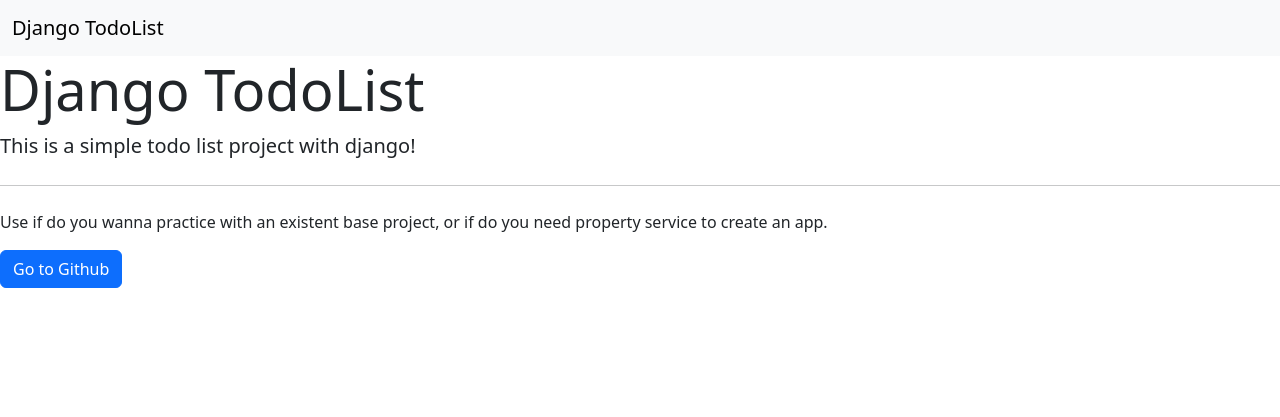
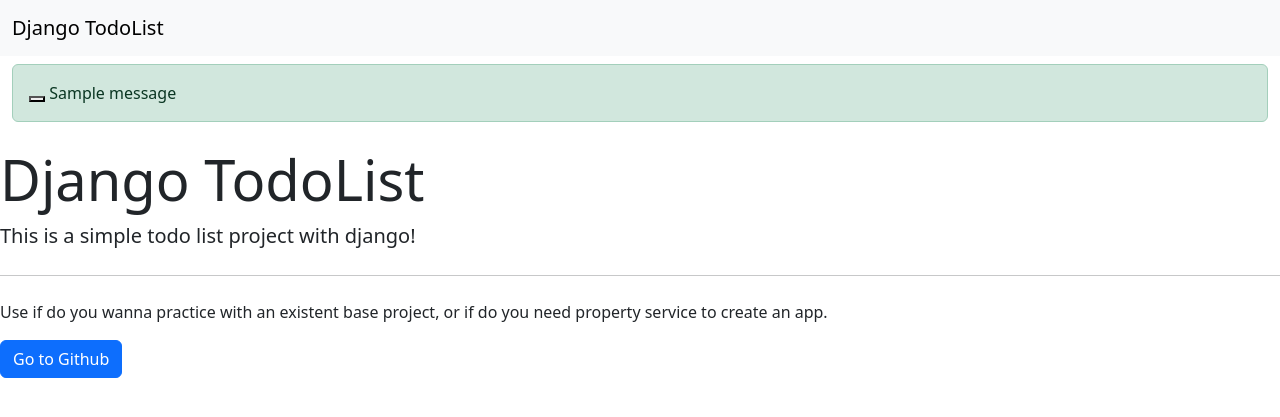
Before and after one commit to AleejandroReyna/django-todolist, a Django app: page / in a window 1280 px wide. Shown: the top 417 px of the page. Run offline with Django 3.2, Linux system fonts and the light colour scheme; tables that the repository leaves empty hold one stand-in row (values such as "Sample post"); one stand-in notice (Sample message) is shown; some libraries are stand-ins or nearby versions.

Commit message:
Added login and alerts

```diff
--- /dev/null
+++ b/templates/common/alerts.html
@@ -0,0 +1,30 @@
+{% if messages %}
+<div class="container-fluid mb-2 mt-2">
+    <div class="row">
+        <div class="col">
+              <div class="messages-content">
+                  {% for message in messages %}
+                    <div class="{{ message.tags }} alert alert-dismissible fade show">
+                        <button class="close" type="button" data-dismiss="alert" aria-label="Close">
+                            <i class="fas fa-times"></i>
+                        </button>
+                        {% if message.level == 10 or message.level == 20 %}
+                            <i class="bi bi-info-circle-fill"></i>
+                        {% endif %}
+                        {% if message.level == 25 %}
+                            <i class="bi bi-check-circle-fill"></i>
+                        {% endif %}
+                        {% if message.level == 30 %}
+                            <i class="bi bi-exclamation-triangle-fill"></i>
+                        {% endif %}
+                        {% if message.level == 40 %}
+                            <i class="bi bi-exclamation-circle-fill"></i>
+                        {% endif %}
+                        {{ message }}
+                    </div>
+                  {% endfor %}
+              </div>
+        </div>
+    </div>
+</div>
+{% endif %}
--- a/templates/common/base/public_view.html
+++ b/templates/common/base/public_view.html
@@ -12,6 +12,7 @@
     </head>
     <body>
         {% include 'common/menus/public_menu.html' %}
+        {% include 'common/alerts.html' %}
         {% block content %}Content Here{% endblock %}
     </body>
     <script src="{% static 'bootstrap/dist/js/bootstrap.min.js' %}"></script>
```
Also changed, not shown: templates/pages/login.html (added, +41 -0 lines).
